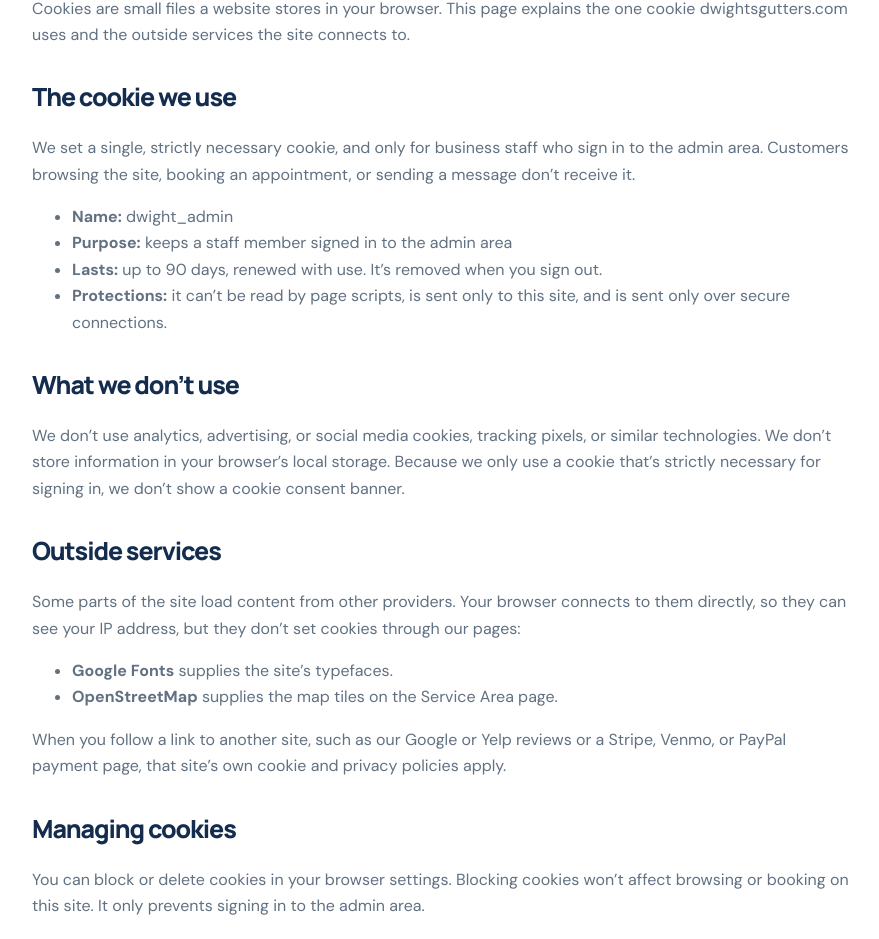
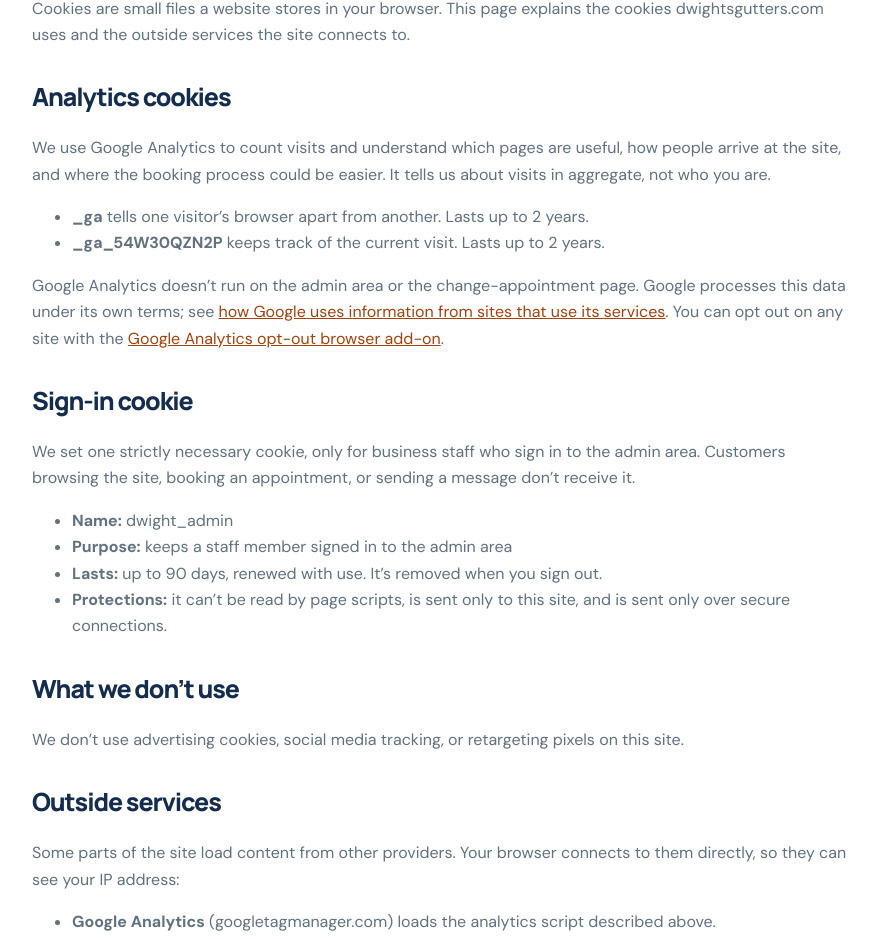
Before and after one commit to RyShoe8/dwightsgutters, a Next.js app: page /cookie-policy in a window 1280 px wide. Shown: the part 593-1532 px from the top of the page, without its empty margins (198-1077 px from the left). Built offline with nearby package versions, Linux system fonts and the light colour scheme.

Commit message:
Add Google Analytics site-wide and update the Cookie Policy
- Google tag G-54W30QZN2P on public pages in production
- Not loaded on admin, sign-in or change-appointment pages
- Cookie Policy and Terms describe analytics cookies and opt-out

```diff
--- a/app/cookie-policy/page.jsx
+++ b/app/cookie-policy/page.jsx
@@ -1,12 +1,20 @@
 import { businessPhone, businessPhoneHref } from '../../lib/business.mjs';
-export const metadata = { title: "Cookie Policy | Dwight's Gutters", description: 'How dwightsgutters.com uses cookies: one sign-in cookie for the business admin, and no tracking or advertising cookies.' };
+export const metadata = { title: "Cookie Policy | Dwight's Gutters", description: 'How dwightsgutters.com uses cookies: Google Analytics to understand site visits, and one sign-in cookie for the business admin.' };
 export default function Page() {
-  return <main id="main"><section className="page-intro"><div className="container"><p className="eyebrow">WEBSITE INFORMATION</p><h1>Cookie Policy</h1><p className="lead">Short version: we don’t track you. Browsing or booking on this site doesn’t set any cookies.</p></div></section><section className="section container legal">
+  return <main id="main"><section className="page-intro"><div className="container"><p className="eyebrow">WEBSITE INFORMATION</p><h1>Cookie Policy</h1><p className="lead">Short version: we use Google Analytics to see how people find and use the site, and one cookie to keep staff signed in. No advertising cookies.</p></div></section><section className="section container legal">
     <p className="fine">Effective October 31, 2026</p>
-    <p>Cookies are small files a website stores in your browser. This page explains the one cookie dwightsgutters.com uses and the outside services the site connects to.</p>
+    <p>Cookies are small files a website stores in your browser. This page explains the cookies dwightsgutters.com uses and the outside services the site connects to.</p>
 
-    <h2>The cookie we use</h2>
-    <p>We set a single, strictly necessary cookie, and only for business staff who sign in to the admin area. Customers browsing the site, booking an appointment, or sending a message don’t receive it.</p>
+    <h2>Analytics cookies</h2>
+    <p>We use Google Analytics to count visits and understand which pages are useful, how people arrive at the site, and where the booking process could be easier. It tells us about visits in aggregate, not who you are.</p>
+    <ul>
+      <li><strong>_ga</strong> tells one visitor’s browser apart from another. Lasts up to 2 years.</li>
+      <li><strong>_ga_54W30QZN2P</strong> keeps track of the current visit. Lasts up to 2 years.</li>
+    </ul>
+    <p>Google Analytics doesn’t run on the admin area or the change-appointment page. Google processes this data under its own terms; see <a href="https://policies.google.com/technologies/partner-sites" target="_blank" rel="noopener noreferrer">how Google uses information from sites that use its services</a>. You can opt out on any site with the <a href="https://tools.google.com/dlpage/gaoptout" target="_blank" rel="noopener noreferrer">Google Analytics opt-out browser add-on</a>.</p>
+
+    <h2>Sign-in cookie</h2>
+    <p>We set one strictly necessary cookie, only for business staff who sign in to the admin area. Customers browsing the site, booking an appointment, or sending a message don’t receive it.</p>
     <ul>
       <li><strong>Name:</strong> dwight_admin</li>
       <li><strong>Purpose:</strong> keeps a staff member signed in to the admin area</li>
@@ -15,18 +23,19 @@
     </ul>
 
     <h2>What we don’t use</h2>
-    <p>We don’t use analytics, advertising, or social media cookies, tracking pixels, or similar technologies. We don’t store information in your browser’s local storage. Because we only use a cookie that’s strictly necessary for signing in, we don’t show a cookie consent banner.</p>
+    <p>We don’t use advertising cookies, social media tracking, or retargeting pixels on this site.</p>
 
     <h2>Outside services</h2>
-    <p>Some parts of the site load content from other providers. Your browser connects to them directly, so they can see your IP address, but they don’t set cookies through our pages:</p>
+    <p>Some parts of the site load content from other providers. Your browser connects to them directly, so they can see your IP address:</p>
     <ul>
+      <li><strong>Google Analytics</strong> (googletagmanager.com) loads the analytics script described above.</li>
       <li><strong>Google Fonts</strong> supplies the site’s typefaces.</li>
       <li><strong>OpenStreetMap</strong> supplies the map tiles on the Service Area page.</li>
     </ul>
     <p>When you follow a link to another site, such as our Google or Yelp reviews or a Stripe, Venmo, or PayPal payment page, that site’s own cookie and privacy policies apply.</p>
 
     <h2>Managing cookies</h2>
-    <p>You can block or delete cookies in your browser settings. Blocking cookies won’t affect browsing or booking on this site. It only prevents signing in to the admin area.</p>
+    <p>You can block or delete cookies in your browser settings, or use the opt-out add-on above to stop Google Analytics. Blocking cookies won’t affect browsing or booking on this site. Blocking the sign-in cookie only prevents signing in to the admin area.</p>
 
     <h2>Changes to this policy</h2>
     <p>If we change how the site uses cookies, we’ll update this page and its effective date. See our <a href="/terms/">Terms of Service</a> for how we handle the information you share with us.</p>
--- a/app/layout.jsx
+++ b/app/layout.jsx
@@ -5,6 +5,7 @@
 import Header from '../components/Header';
 import Footer from '../components/Footer';
 import Interactions from '../components/Interactions';
+import Analytics from '../components/Analytics';
 
 export const metadata = {
   metadataBase: new URL('https://dwightsgutters.com'),
@@ -24,5 +25,5 @@
 
 export default function RootLayout({ children }) {
   const business = {'@context':'https://schema.org','@type':'Organization',name:"Dwight's Gutters",url:'https://dwightsgutters.com',email:'dwight@dwightsgutters.com',areaServed:{'@type':'City',name:'Austin, Texas'}};
-  return <html lang="en"><body><Header />{children}<Footer /><Interactions /><script type="application/ld+json" dangerouslySetInnerHTML={{__html:JSON.stringify(business)}} /></body></html>;
+  return <html lang="en"><body><Header />{children}<Footer /><Interactions /><Analytics /><script type="application/ld+json" dangerouslySetInnerHTML={{__html:JSON.stringify(business)}} /></body></html>;
 }
--- a/app/terms/page.jsx
+++ b/app/terms/page.jsx
@@ -34,7 +34,7 @@
     <p>To the extent Texas law allows, our total liability for any claim related to a service is limited to the amount you paid for that service. We aren’t liable for indirect or consequential losses. Nothing in these terms limits liability that can’t be limited by law.</p>
 
     <h2>Your information</h2>
-    <p>When you book or contact us, we collect your name, email address, phone number, property address, and any notes you share. We use this information only to schedule and provide your service, send booking and invoice emails, and respond to you. We don’t sell it or use it for advertising. Our website host, database provider, and email service process it on our behalf. Learn how the site uses cookies in our <a href="/cookie-policy/">Cookie Policy</a>.</p>
+    <p>When you book or contact us, we collect your name, email address, phone number, property address, and any notes you share. We use this information only to schedule and provide your service, send booking and invoice emails, and respond to you. We don’t sell it or use it for advertising. Our website host, database provider, and email service process it on our behalf. We also use Google Analytics to understand how visitors use the website. Learn more in our <a href="/cookie-policy/">Cookie Policy</a>.</p>
 
     <h2>Website content</h2>
     <p>Photos of homes on this site are illustrative and aren’t a gallery of completed jobs. Reviews are shared from Google and Yelp with attribution.</p>
--- /dev/null
+++ b/components/Analytics.jsx
@@ -0,0 +1,17 @@
+'use client';
+import Script from 'next/script';
+import { usePathname } from 'next/navigation';
+const measurementId = 'G-54W30QZN2P';
+// Admin and appointment-change pages carry private tokens in the URL and aren't tracked.
+const untracked = ['/admin', '/book/change'];
+export default function Analytics() {
+  const pathname = usePathname() || '';
+  if (process.env.NODE_ENV !== 'production' || untracked.some(path => pathname.startsWith(path))) return null;
+  return <>
+    <Script src={`https://www.googletagmanager.com/gtag/js?id=${measurementId}`} strategy="afterInteractive"/>
+    <Script id="google-analytics" strategy="afterInteractive">{`window.dataLayer = window.dataLayer || [];
+function gtag(){dataLayer.push(arguments);}
+gtag('js', new Date());
+gtag('config', '${measurementId}');`}</Script>
+  </>;
+}
```
